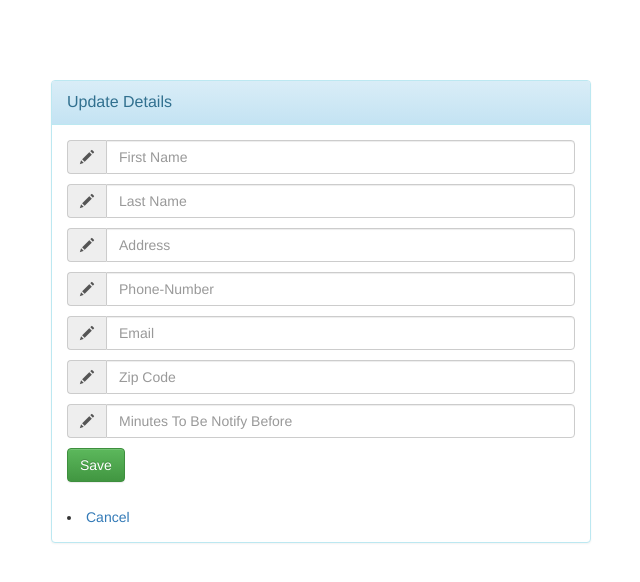
After one commit to ytmlndr/finalproject, a Node project: template views/editdetails.ejs in a window 1280 px wide. The commit adds this page. Shown: the top 582 px of the page, without its empty margins (319-959 px from the left). Run offline with Node 20 templates, Linux system fonts and the light colour scheme; the template is opened without the code that fills it, so the values that code supplies are empty; some libraries are stand-ins or nearby versions.

Commit message:
michael upadte - added update details section

```diff
--- /dev/null
+++ b/views/css/editdetails.css
@@ -0,0 +1,6 @@
+body {
+    padding-top: 80px;
+}
+.input-group {
+    padding-bottom: 10px;
+}
--- /dev/null
+++ b/views/editdetails.ejs
@@ -0,0 +1,74 @@
+<!DOCTYPE html>
+<html>
+<head lang="en">
+    <meta charset="UTF-8">
+    <title>Update Details</title>
+    <link rel="stylesheet" href="https://maxcdn.bootstrapcdn.com/bootstrap/3.3.4/css/bootstrap.min.css">
+    <link rel="stylesheet" href="https://maxcdn.bootstrapcdn.com/bootstrap/3.3.4/css/bootstrap-theme.min.css">
+    <link rel="stylesheet" href="editdetails.css">
+</head>
+<div class="container">
+    <div id="detailsbox" class="mainbox col-md-6 col-md-offset-3 col-sm-8 col-sm-offset-2">
+        <div class="panel panel-info">
+            <div class="panel-heading">
+                <div class="panel-title">Update Details</div>
+            </div>
+            <div class="panel-body">
+                <form action="/editdetails" method="post" id="editdetailsform" class="form-horizontal" role="form">
+                    <div class="input-group">
+                    <span class="input-group-addon">
+                        <i class="glyphicon glyphicon-pencil"></i>
+                    </span>
+                        <input id="firstname" class="form-control" name="fname" value="" placeholder="First Name">
+                    </div>
+                    <div class="input-group">
+                    <span class="input-group-addon">
+                        <i class="glyphicon glyphicon-pencil"></i>
+                    </span>
+                        <input id="lastname" class="form-control" name="lname" placeholder="Last Name">
+                    </div>
+                    <div class="input-group">
+                    <span class="input-group-addon">
+                        <i class="glyphicon glyphicon-pencil"></i>
+                    </span>
+                        <input id="Adrdess" class="form-control" name="addr" placeholder="Address">
+                    </div>
+                    <div class="input-group">
+                    <span class="input-group-addon">
+                        <i class="glyphicon glyphicon-pencil"></i>
+                    </span>
+                        <input id="phone-number" class="form-control" name="phone" placeholder="Phone-Number">
+                    </div>
+                    <div class="input-group">
+                    <span class="input-group-addon">
+                        <i class="glyphicon glyphicon-pencil"></i>
+                    </span>
+                        <input id="email" class="form-control" name="email" placeholder="Email">
+                    </div>
+                    <div class="input-group">
+                    <span class="input-group-addon">
+                        <i class="glyphicon glyphicon-pencil"></i>
+                    </span>
+                        <input id="zipcode" class="form-control" name="zipcode" placeholder="Zip Code">
+                    </div>
+                    <div class="input-group">
+                    <span class="input-group-addon">
+                        <i class="glyphicon glyphicon-pencil"></i>
+                    </span>
+                        <input id="minutes" class="form-control" name="minutes" placeholder="Minutes To Be Notify Before">
+                    </div>
+                    <div class="input-group">
+                        <div class="form-group">
+                            <div class="col-sm-12 controls">
+                                <button id="btn-save" href="#" class="btn btn-success">Save</button>
+                            </div>
+                        </div>
+                    </div>
+                    <li><a href="/profile">Cancel</a></li>
+                </form> <!-- editdetailsform -->
+            </div> <!-- panel-body -->
+        </div> <!-- panel panel-info -->
+    </div> <!-- editdetailsbox -->
+</div>
+</body>
+</html>
--- a/views/profile.ejs
+++ b/views/profile.ejs
@@ -1,3 +1,4 @@
+<!DOCTYPE html>
 <html>
 <head>
     <title>Profile Page</title>
@@ -25,6 +26,7 @@
                 <li class="active"><a href="#">Home<span class="sr-only">(current)</span></a></li>
                 <li><a href="#">Schedule appointment</a></li>
                 <li><a href="#">Cancel appointment</a></li>
+                <li><a href="/editdetails">Update Details</a></li>
                 <p class="navbar-text navbar-right"><a href="/logout" class="navbar-link">Log out</a></p>
             </ul>
         </div>
```
Also changed, not shown: app/models/patient.js (added, +16 -0 lines), app/models/user.js (+5 -3 lines), app/routes.js (+64 -1 lines).
